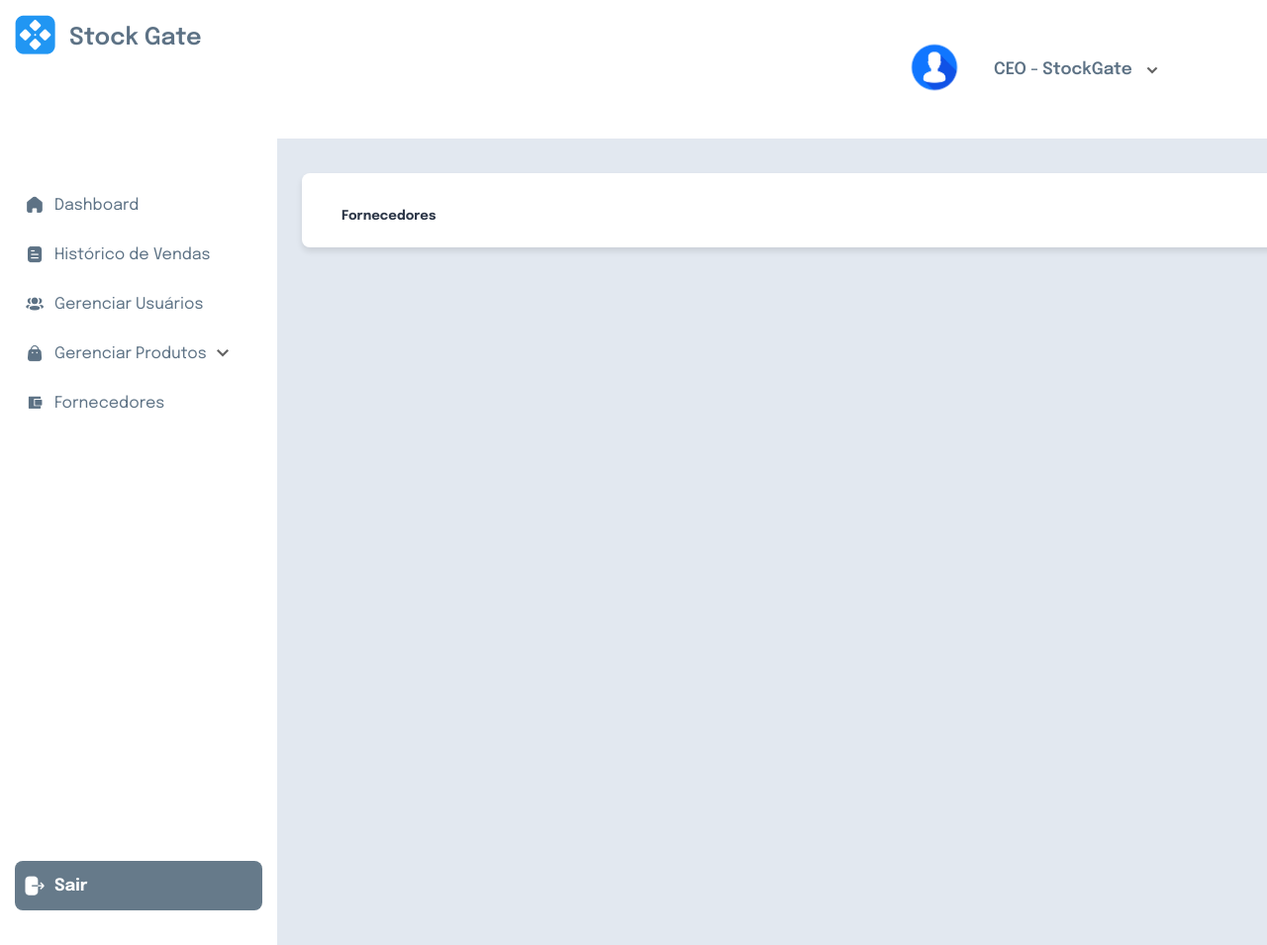
After one commit to DouglasFernan/PI-1---StockGate, a Django app: page /ceo/fornecedores/ in a window 1280 px wide. The commit adds this page. Shown: the whole page at 99% size. Run offline with Django 5.2, Linux system fonts and the light colour scheme; a user stored in the database is signed in; data comes from the database, SQL or seed files in the repository; both versions use the stored data as it was after the commit; some web fonts are replaced.

Commit message:
add full navegation for ceo flow

```diff
--- /dev/null
+++ b/static/css/ceo/historico_de_vendas.css
@@ -0,0 +1,41 @@
+.content {
+    display: flex;
+    justify-content: flex-start;
+    flex-direction: column;
+    font-family: 'Epilogue', sans-serif;
+    height: 90%;
+}
+
+h3 {
+    font-size: 22px;
+    color: #5D7285;
+    margin-bottom: 15px;
+}
+
+h5 {
+    color: #2D3748;
+    margin-left: 25px;
+    margin-bottom: 10px;
+}
+
+#core {
+    max-width: 75%;
+    max-height: 75%;
+    background-color: #fff;
+    padding: 15px;
+    border-radius: 8px;
+    box-shadow: 0 4px 6px rgba(0, 0, 0, 0.1);
+}
+
+#users-container {
+    max-height: 80%;
+    overflow-y: auto;
+    margin: 0;
+    padding: 0;
+}
+
+#users {
+    display: flex;
+    flex-direction: column;
+    gap: 10px;
+}
--- a/templates/users/ceo/base.html
+++ b/templates/users/ceo/base.html
@@ -67,18 +67,18 @@
             <div id="logo-name">Stock Gate</div>
         </div>
         <ul>
-            <li><a href="#dashboard"><img src="{% static 'images/ceo/Home.png' %}" alt="Dashboard Icon">Dashboard</a></li>
-            <li><a href="#historico"><img src="{% static 'images/ceo/Document.png' %}" alt="Histórico Icon">Histórico de Vendas</a></li>
-            <li><a href="{% url "usuarios" %}"><img src="{% static 'images/ceo/3 User.png' %}" alt="Usuários Icon">Gerenciar Usuários</a></li>
+            <li><a href="{% url "ceo_dashboard" %}"><img src="{% static 'images/ceo/Home.png' %}" alt="Dashboard Icon">Dashboard</a></li>
+            <li><a href="{% url "historico_de_vendas" %}"><img src="{% static 'images/ceo/Document.png' %}" alt="Histórico Icon">Histórico de Vendas</a></li>
+            <li><a href="{% url "gerenciar_usuarios" %}"><img src="{% static 'images/ceo/3 User.png' %}" alt="Usuários Icon">Gerenciar Usuários</a></li>
             <li class="dropdown">
                 <a href="#produtos" class="dropdown-btn"><img src="{% static 'images/ceo/Bag.png' %}" alt="Produtos Icon">Gerenciar Produtos                        <img src="{% static 'images/ceo/down.png' %}" alt="Seta" style="width: auto; height: auto; margin-left: 10px;" />
                 </a>
                 <ul class="dropdown-menu">
-                    <li><a href="{% url "gerenciar-produtos" %}">Gerenciar Produto</a></li>
-                    <li><a href="#gerenciar-categorias">Gerenciar Categorias</a></li>
+                    <li><a href="{% url "gerenciar_produtos" %}">Gerenciar Produto</a></li>
+                    <li><a href="{% url "gerenciar_categorias" %}">Gerenciar Categorias</a></li>
                 </ul>
             </li>
-            <li><a href="#fornecedor"><img src="{% static 'images/ceo/wallet.png' %}" alt="Fornecedor Icon">Fornecedor</a></li>
+            <li><a href="{% url "fornecedores" %}"><img src="{% static 'images/ceo/wallet.png' %}" alt="Fornecedor Icon">Fornecedores</a></li>
         </ul>
         <a class="logout-btn" href="{% url "logout" %}">
             <img src="{% static 'images/ceo/Logout.png' %}"  alt="Ícone de Sair" class="logout-icon">
--- /dev/null
+++ b/templates/users/ceo/fornecedores.html
@@ -0,0 +1,13 @@
+{% extends 'users/ceo/base.html' %}
+{% load static %}
+{% block title %}Dashboard{% endblock %}
+{% block head %}
+<link rel="stylesheet" href="{% static 'css/ceo/historico_de_vendas.css' %}">
+{% endblock %}
+{% block content %}
+<section id="core">
+    <h5>Fornecedores</h5>
+    <div id="users-container">
+    </div>
+</section>
+{% endblock %}
--- a/templates/users/ceo/gerenciar-produtos.html
+++ b/templates/users/ceo/gerenciar_categorias.html
@@ -2,11 +2,11 @@
 {% load static %}
 {% block title %}Dashboard{% endblock %}
 {% block head %}
-<link rel="stylesheet" href="{% static 'css/ceo/gerenciar-produtos.css' %}">
+<link rel="stylesheet" href="{% static 'css/ceo/historico_de_vendas.css' %}">
 {% endblock %}
 {% block content %}
 <section id="core">
-    <h5>Gerenciar Produtos</h5>
+    <h5>Gerenciar Categorias</h5>
     <div id="users-container">
     </div>
 </section>
--- a/users/models.py
+++ b/users/models.py
@@ -49,3 +49,7 @@ class CustomUser(AbstractUser):
 
     def __str__(self):
         return self.email
+
+
+class Product(models.Model):
+    pass
--- a/users/urls.py
+++ b/users/urls.py
@@ -13,9 +13,11 @@ urlpatterns = [
     path('gerente/dashboard/', views.gerente_dashboard, name='gerente_dashboard'),
     path('vendedor/dashboard/', views.vendedor_dashboard, name='vendedor_dashboard'),
     path('registration/', views.UserRegistration.as_view(), name='registration' ),
-    path('usuarios/', views.UsersListView. as_view(), name="usuarios"),
-    path('gerenciar_produtos/', views.gerenciar_produtos, name="gerenciar-produtos"),
+    path('ceo/historico_de_vendas/', views.ceo_historico_de_vendas, name="historico_de_vendas"),
+    path('ceo/gerenciar_usuarios/', views.UsersListView. as_view(), name="gerenciar_usuarios"),
+    path('ceo/gerenciar_produtos/', views.ceo_gerenciar_produtos, name="gerenciar_produtos"),
+    path('ceo/gerenciar_categorias/', views.ceo_gerenciar_categorias, name="gerenciar_categorias"),
+    path('ceo/fornecedores/', views.ceo_fornecedores, name="fornecedores"),
 ]
-
 if settings.DEBUG:
     urlpatterns += static(settings.MEDIA_URL, document_root=settings.MEDIA_ROOT)
--- a/users/views.py
+++ b/users/views.py
@@ -6,9 +6,6 @@ from django.views.generic import FormView, ListView
 from . import forms
 from . import models
 
-
-class UsersListView(ListView):
-    model = models.CustomUser
 
 # Create your views here.
 # ceo = CustomUser.objects.create(email="douglasgenetic@gmail.com",
@@ -58,13 +55,32 @@ class UserRegistration(FormView):
 
 
 @login_required
-def gerenciar_produtos(request):
-    return render(request, "users/ceo/gerenciar-produtos.html")
+def ceo_dashboard(request):
+    return render(request, 'users/ceo/dashboard.html')
 
 
 @login_required
-def ceo_dashboard(request):
-    return render(request, 'users/ceo/index.html')
+def ceo_historico_de_vendas(request):
+    return render(request, 'users/ceo/historico_de_vendas.html')
+
+
+class UsersListView(ListView):
+    model = models.CustomUser
+
+
+@login_required
+def ceo_gerenciar_produtos(request):
+    return render(request, "users/ceo/gerenciar_produtos.html")
+
+
+@login_required
+def ceo_gerenciar_categorias(request):
+    return render(request, 'users/ceo/gerenciar_categorias.html')
+
+
+@login_required
+def ceo_fornecedores(request):
+    return render(request, 'users/ceo/fornecedores.html')
 
 
 @login_required
```
Also changed, not shown: static/css/ceo/dashboard.css (added, +41 -0 lines), static/css/ceo/fornecedores.css (added, +41 -0 lines), static/css/ceo/gerenciar_categorias.css (added, +41 -0 lines), templates/users/ceo/dashboard.html (added, +13 -0 lines), templates/users/ceo/gerenciar_produtos.html (added, +14 -0 lines), templates/users/ceo/historico_de_vendas.html (added, +13 -0 lines), templates/users/ceo/index.html (deleted, +0 -10 lines), db.sqlite3, static/css/ceo/gerenciar_produtos.css (renamed from static/css/ceo/gerenciar-produtos.css).
